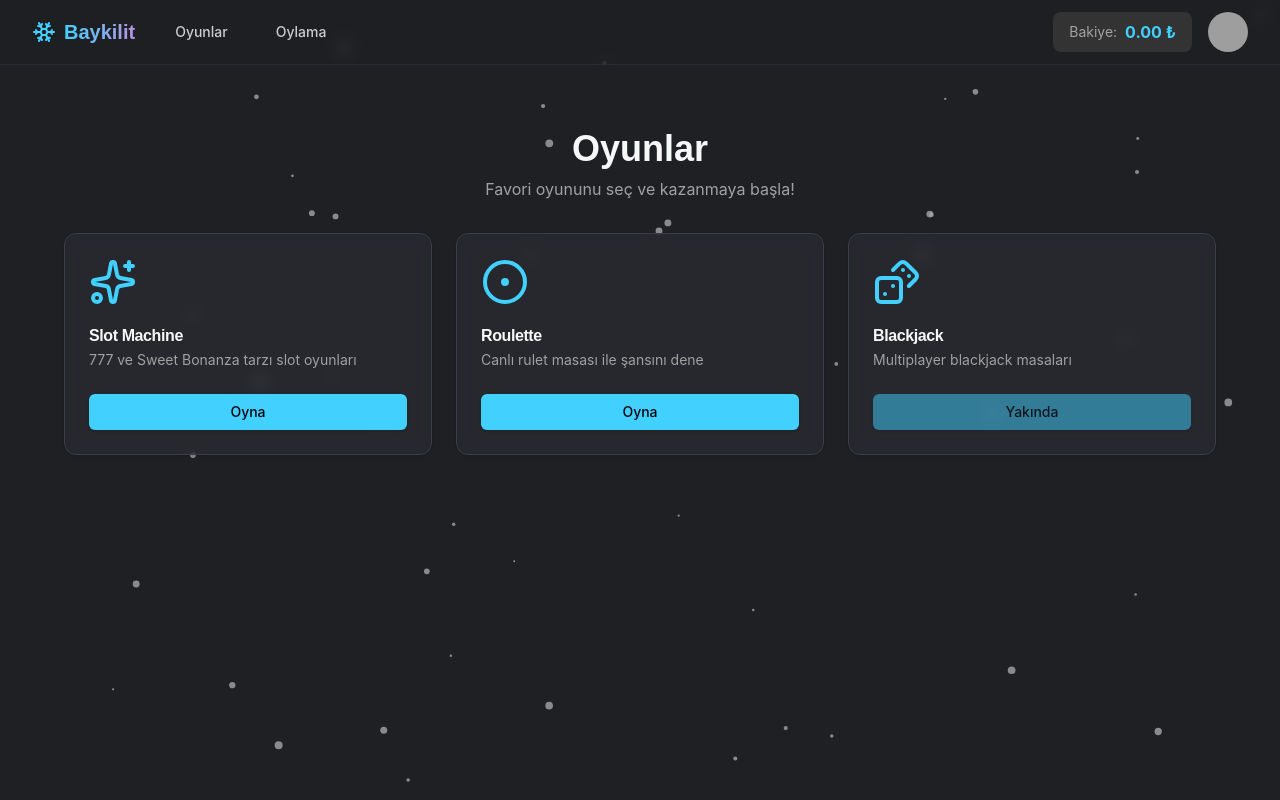
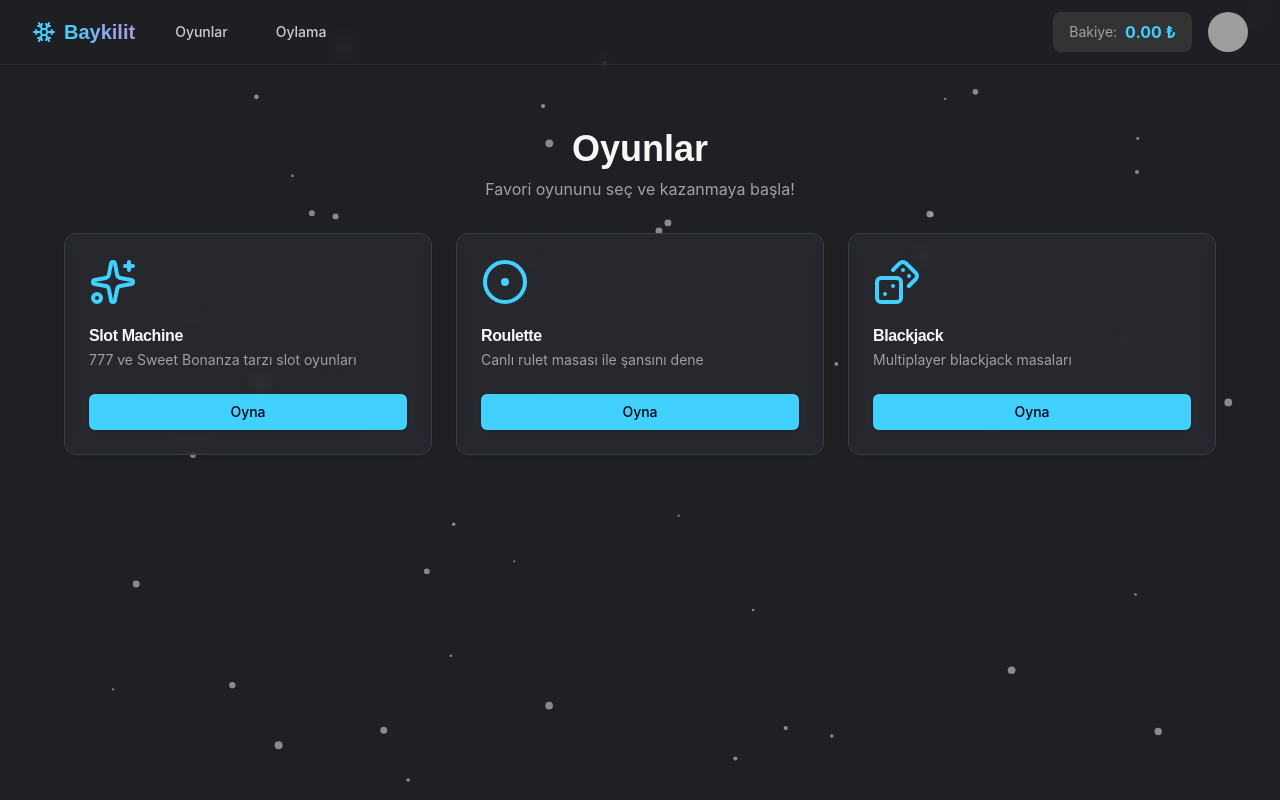
Before and after one commit to yusufziy/baykilit, a Next.js app: page /games in a window 1280 px wide. Built offline with nearby package versions, Linux system fonts and the light colour scheme; no server answers; the database is empty; sample sign-in values are in the browser's storage; grey boxes are pictures that could not be loaded.

Commit message:
auto-commit for 998a08c1-fd16-430e-887d-a54cad6bcf8c

```diff
--- a/app/games/page.js
+++ b/app/games/page.js
@@ -81,9 +81,11 @@ export default function Games() {
               </CardDescription>
             </CardHeader>
             <CardContent>
-              <Button className="w-full" disabled>
-                Yakında
-              </Button>
+              <Link href="/games/blackjack">
+                <Button className="w-full">
+                  Oyna
+                </Button>
+              </Link>
             </CardContent>
           </Card>
         </div>
```
